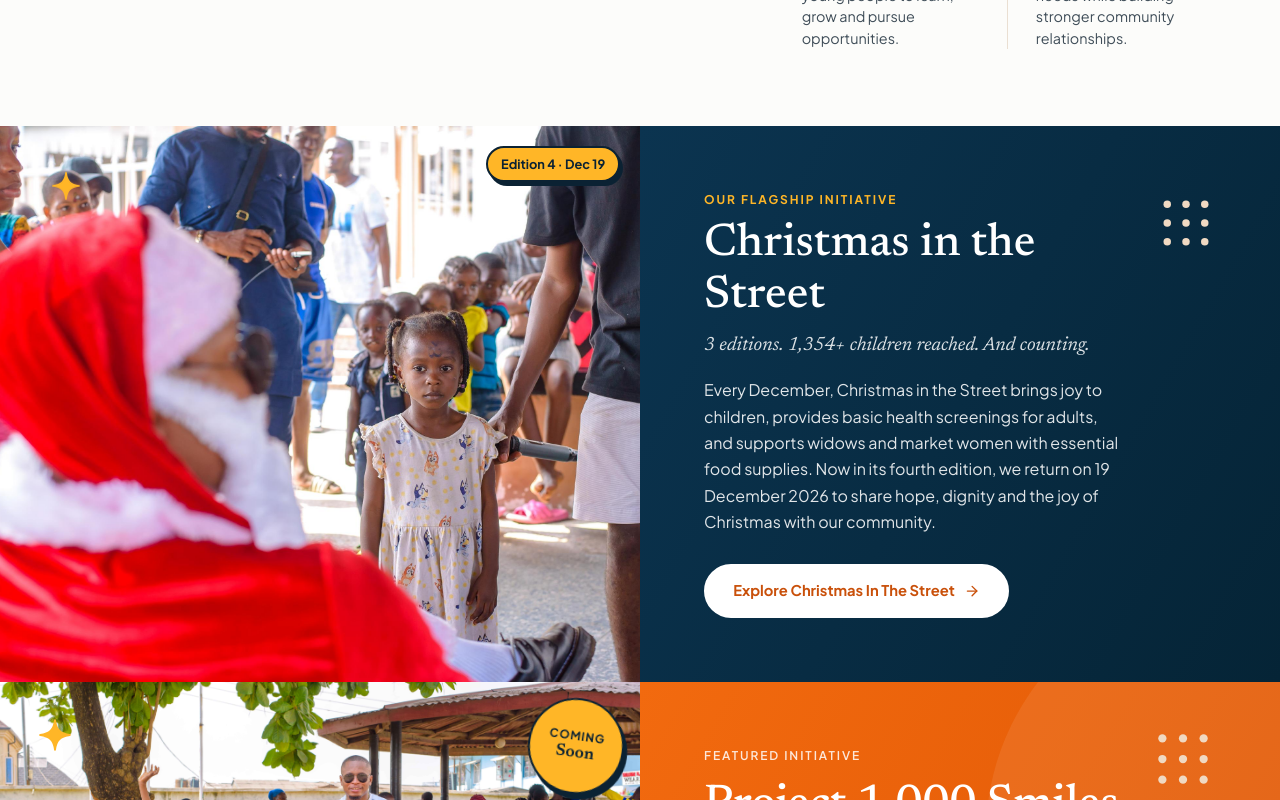
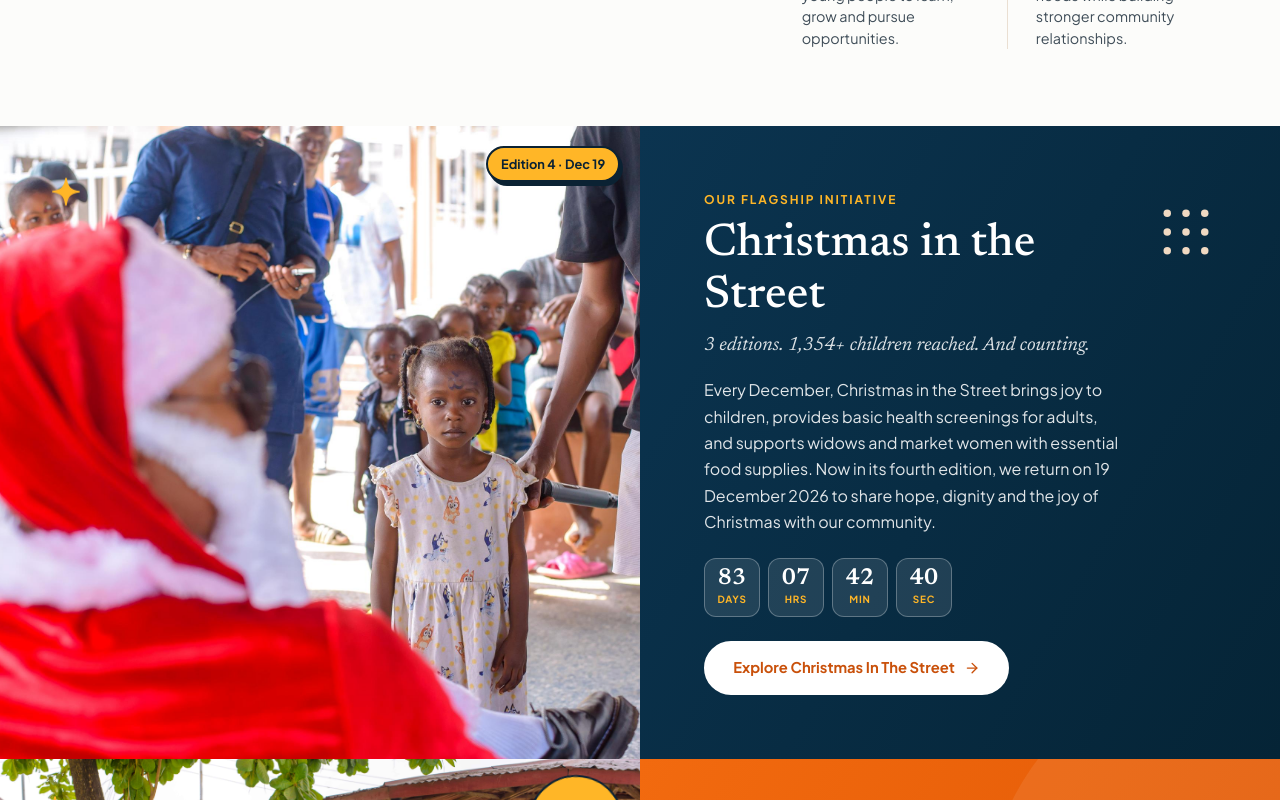
Before and after one commit to kvng-dev/sjfoundation, a React (Vite) app: page / in a window 1280 px wide. Shown: the part 1360-2160 px from the top of the page. Built offline with nearby package versions, Linux system fonts and the light colour scheme.

Commit message:
fix: add countdown to homepage

```diff
--- a/src/components/ChristmasFeature.jsx
+++ b/src/components/ChristmasFeature.jsx
@@ -1,25 +1,4 @@
-// ChristmasFeature.jsx — flagship teaser for the HOME / landing page
-// ---------------------------------------------------------------------------
-// This is a HOME PAGE component (sits alongside Hero, About, FeaturedInitiative,
-// Impact — not the dedicated /christmas-on-the-streets page, which already
-// exists separately). Since Christmas on the Streets is the proven flagship
-// (unlike Project 1,000 Smiles, which is still "coming soon"), it gets its
-// own featured banner too — recommended placement is BEFORE
-// FeaturedInitiative, so the running programme is introduced before the
-// upcoming one:
-//
-//   <Hero />
-//   <StatsBand />
-//   <About />
-//   <ChristmasFeature />      <-- add this
-//   <FeaturedInitiative />
-//   <Impact />
-//   ...
-//
-// Self-contained (own scoped "cf-" styles + the shared <Doodle>), so it
-// doesn't depend on your global index.css matching any particular state.
-// Place at: src/components/ChristmasFeature.jsx
-// ---------------------------------------------------------------------------
+import { useEffect, useState } from "react";
 import { Link } from "react-router-dom";
 import { LuArrowRight } from "react-icons/lu";
 import { Doodle } from "./Doodles.jsx";
@@ -27,8 +6,35 @@ import { Doodle } from "./Doodles.jsx";
 import photo from "../assets/IMG-20260923-WA0149.jpg";
 
 const LINK = "/christmas-in-the-street";
+const TARGET_DATE = "2026-12-19T09:00:00+01:00";
+
+function getTimeLeft() {
+  const diff = Math.max(new Date(TARGET_DATE).getTime() - Date.now(), 0);
+  return {
+    total: diff,
+    days: Math.floor(diff / 86400000),
+    hours: Math.floor((diff / 3600000) % 24),
+    minutes: Math.floor((diff / 60000) % 60),
+    seconds: Math.floor((diff / 1000) % 60),
+  };
+}
 
 export default function ChristmasFeature() {
+  const [time, setTime] = useState(getTimeLeft);
+
+  useEffect(() => {
+    const id = setInterval(() => setTime(getTimeLeft()), 1000);
+    return () => clearInterval(id);
+  }, []);
+
+  const isLive = time.total <= 0;
+  const units = [
+    { label: "Days", value: time.days },
+    { label: "Hrs", value: time.hours },
+    { label: "Min", value: time.minutes },
+    { label: "Sec", value: time.seconds },
+  ];
+
   return (
     <section className="cf-section" aria-labelledby="cf-title">
       <style>{CSS}</style>
@@ -69,6 +75,27 @@ export default function ChristmasFeature() {
             edition, we return on 19 December 2026 to share hope, dignity and
             the joy of Christmas with our community.
           </p>
+
+          {/* Compact countdown */}
+          {!isLive ? (
+            <div
+              className="cf-count"
+              role="timer"
+              aria-label="Time until Edition 4 on 19 December 2026"
+            >
+              {units.map((u) => (
+                <div className="cf-count__unit" key={u.label}>
+                  <span className="cf-count__num">
+                    {String(u.value).padStart(2, "0")}
+                  </span>
+                  <span className="cf-count__label">{u.label}</span>
+                </div>
+              ))}
+            </div>
+          ) : (
+            <p className="cf-live">Edition 4 is happening today! 🎉</p>
+          )}
+
           <Link to={LINK} className="cf-btn">
             Explore Christmas In The Street <LuArrowRight aria-hidden="true" />
           </Link>
@@ -97,7 +124,14 @@ const CSS = `
 .cf-eyebrow { margin: 0 0 10px; font-size: 0.75rem; font-weight: 700; letter-spacing: 0.16em; text-transform: uppercase; color: #ffb627; }
 .cf-title { margin: 0 0 8px; font-family: 'Newsreader', Georgia, 'Times New Roman', serif; font-size: clamp(2.1rem, 3.6vw, 3rem); font-weight: 500; line-height: 1.12; color: #fff; }
 .cf-sub { margin: 0 0 16px; font-family: 'Newsreader', Georgia, serif; font-size: 1.2rem; font-style: italic; color: rgba(255,255,255,.85); }
-.cf-text { margin: 0 0 28px; font-size: 1rem; line-height: 1.65; color: rgba(255,255,255,.88); max-width: 32rem; }
+.cf-text { margin: 0 0 22px; font-size: 1rem; line-height: 1.65; color: rgba(255,255,255,.88); max-width: 32rem; }
+
+/* Compact countdown */
+.cf-count { display: flex; gap: 8px; margin: 0 0 24px; }
+.cf-count__unit { display: flex; flex-direction: column; align-items: center; gap: 2px; min-width: 56px; padding: 8px 10px; background: rgba(255,255,255,.1); border: 1px solid rgba(255,255,255,.28); border-radius: 12px; }
+.cf-count__num { font-family: 'Newsreader', Georgia, serif; font-size: 1.45rem; font-weight: 600; line-height: 1; color: #fff; font-variant-numeric: tabular-nums; }
+.cf-count__label { font-size: 0.62rem; font-weight: 700; letter-spacing: 0.08em; text-transform: uppercase; color: #ffb627; }
+.cf-live { margin: 0 0 24px; font-family: 'Newsreader', Georgia, serif; font-size: 1.15rem; font-style: italic; color: #ffb627; }
 
 .cf-btn { display: inline-flex; align-items: center; gap: 0.55rem; padding: 0.85rem 1.7rem; border: 2px solid #fff; border-radius: 999px; background: #fff; color: #c9500a; font-size: 0.92rem; font-weight: 700; text-decoration: none; transition: background-color 0.2s, transform 0.15s; }
 .cf-btn svg { width: 1.1em; height: 1.1em; }
@@ -107,4 +141,9 @@ const CSS = `
   .cf-section { grid-template-columns: 1fr; }
   .cf-photo { height: clamp(240px, 60vw, 360px); }
 }
+@media (max-width: 420px) {
+  .cf-count { gap: 6px; }
+  .cf-count__unit { flex: 1; min-width: 0; padding: 8px 4px; }
+  .cf-count__num { font-size: 1.25rem; }
+}
 `;
--- a/src/components/GallerySection.jsx
+++ b/src/components/GallerySection.jsx
@@ -35,9 +35,9 @@ import photo4 from "../assets/IMG-20251230-WA0091.jpg";
 import photo5 from "../assets/DSC_8337.JPG";
 import photo6 from "../assets/DSC_9152.JPG";
 import photo7 from "../assets/DSC_8776.JPG";
-import photo8 from "../assets/IMG-20251230-WA0161.jpg";
+import photo8 from "../assets/smiles-all-round.jpeg";
 import photo9 from "../assets/IMG-20260923-WA0116.jpg";
-import photo10 from "../assets/IMG-20260923-WA0143.jpg";
+import photo10 from "../assets/behind-the-scene.jpeg";
 
 const PHOTOS = [
   {
@@ -63,7 +63,7 @@ const PHOTOS = [
   {
     src: photo6,
     alt: "Games and laughter at the party",
-    caption: "Games & laughter",
+    caption: "Mothers & children after receiving their, smiling together",
   },
   {
     src: photo7,
--- a/src/pages/christmas-in-the-street.jsx
+++ b/src/pages/christmas-in-the-street.jsx
@@ -84,7 +84,7 @@ const PILLARS = [
   },
   {
     title: "Foodstuffs For Women",
-    text: "Raw foodstuffs handed directly to widows and market women in the community, starting with rice, growing every year since.",
+    text: "Raw foodstuffs handed directly to widows, mothers and market women in the community, starting with rice, growing every year since.",
     icon: LuHandHeart,
     tone: "mint",
   },
@@ -93,9 +93,9 @@ const PILLARS = [
 // Where the buttons go — Get Involved's page has matching #volunteer /
 // #donate anchors already.
 const LINKS = {
-  volunteer: "/get-involved#volunteer",
-  partner: "/get-involved#partner",
-  donate: "/get-involved#donate",
+  volunteer: "/get-involved",
+  partner: "/contact",
+  donate: "/donate",
   smiles: "/our-work#smiles",
   ourWork: "/our-work",
 };
@@ -176,10 +176,9 @@ function Hero() {
             Christmas in the Street
           </h1>
           <p className="cs-lead">
-            Every last Saturday of December, we close the year the way we think
-            it should end: a party for children, health checks for the adults
-            who bring them, and foodstuffs for the widows and market women in
-            the community.
+            Every December, we close the year the way we think it should end: a
+            party for children, health checks for the adults who bring them, and
+            foodstuffs for the widows and market women in the community.
           </p>
           <div className="cs-hero__facts">
             <span>3 editions run</span>
@@ -333,7 +332,7 @@ function HonestMoment() {
             turn some away disappointed.
           </p>
           <p className="cs-sticky__note">
-            That feeling, grateful for how many came, and aching for the ones we
+            That feeling, grateful for how many came and aching for the ones we
             couldn&rsquo;t fit is a big part of why{" "}
             <Link to={LINKS.smiles}>Project 1,000 Smiles</Link> exists: so reach
             doesn&rsquo;t have to wait for one Saturday in December.
@@ -354,7 +353,7 @@ function BeyondTheParty() {
       />
       <div className="cs-wrap">
         <Reveal>
-          <p className="cs-eyebrow">Edition 3, extended</p>
+          <p className="cs-eyebrow">Edition 3</p>
           <h2 id="cs-beyond-title" className="cs-h2">
             Beyond the party.
           </h2>
@@ -369,10 +368,11 @@ function BeyondTheParty() {
                 loading="lazy"
               />
             </figure>
-            <h3>Into the streets</h3>
+            <h3>The joy of being remembered</h3>
             <p>
-              That same edition, our team went out to meet people living on the
-              streets in the community, so they didn&rsquo;t get missed either.
+              Every child left with a gift in hand and a reason to smile. Santa
+              made sure no one went home empty-handed, and no child felt
+              forgotten.
             </p>
           </Reveal>
 
@@ -384,11 +384,11 @@ function BeyondTheParty() {
                 loading="lazy"
               />
             </figure>
-            <h3>Two days later, a mosque</h3>
+            <h3>Smiles all around</h3>
             <p>
-              We returned to gift over 100 children at a mosque in the same
-              community because the celebration didn&rsquo;t have to stop when
-              the event did.
+              Santa had a gift and a kind word for every child who came to see
+              him. There were hugs, laughter and big bright smiles, because on
+              this day, every child was welcome and every child was celebrated.
             </p>
           </Reveal>
         </div>
--- a/src/pages/get-involved.jsx
+++ b/src/pages/get-involved.jsx
@@ -318,7 +318,7 @@ function Donate() {
         </ul>
 
         <Reveal className="gi-donate__cta">
-          <Link href="/donate" className="gi-btn gi-btn--primary">
+          <Link to="/donate" className="gi-btn gi-btn--primary">
             <LuHeart aria-hidden="true" /> Donate Now
           </Link>
           <p
```
Also changed, not shown: src/assets/behind-the-scene.jpeg (added), src/assets/smiles-all-round.jpeg (added).
